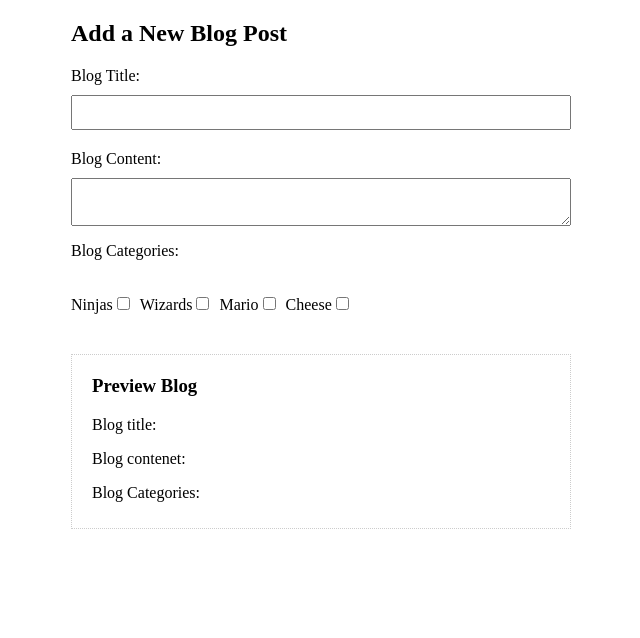
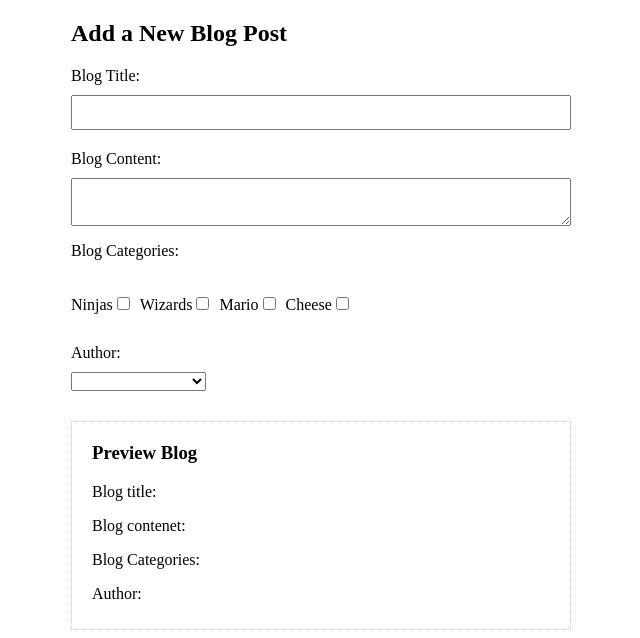
Before and after one commit to YaqoobAslam/Vue.js-2, a Vue app in the folder input-binding/: page / in a window 1280 px wide. Shown: the top 638 px of the page, without its empty margins (319-959 px from the left). Built offline with nearby package versions, Linux system fonts and the light colour scheme.

Commit message:
Using v-model with select option to display selected option and assign that value to blog.author and add in data variable

```diff
--- a/input-binding/src/components/addBlog.vue
+++ b/input-binding/src/components/addBlog.vue
@@ -17,6 +17,10 @@
                 <label>Cheese</label>
                 <input type="checkbox" value="cheese" v-model="blog.categories" />
         </div>
+        <label>Author: </label>
+        <select v-model="blog.author">
+          <option v-for="author in authors" :key="author">{{author}}</option>
+        </select>
       </form>
       <div id="preview">
         <h3>Preview Blog</h3>
@@ -27,6 +31,7 @@
         <ul>
           <li v-for="category in blog.categories"  v-bind:key="category">{{ category }}</li>
         </ul>
+        <p>Author: {{blog.author}}</p>
       </div>
   </div>
 </template>
@@ -39,9 +44,11 @@
         blog:{
           title: "",
           content: "",
-          categories:[]
+          categories:[],
+          author: ""
 
-        }
+        },
+        authors: ['Yaqoob','Blog Author','The Vue Vindicator']
 
       }
   },
```
